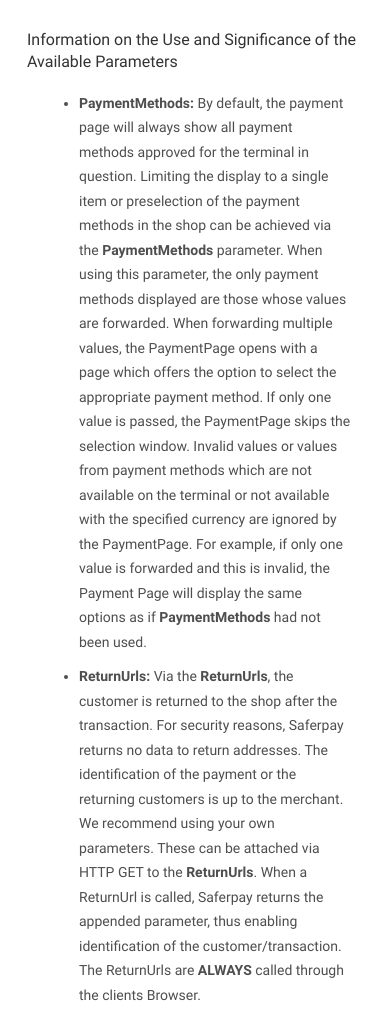
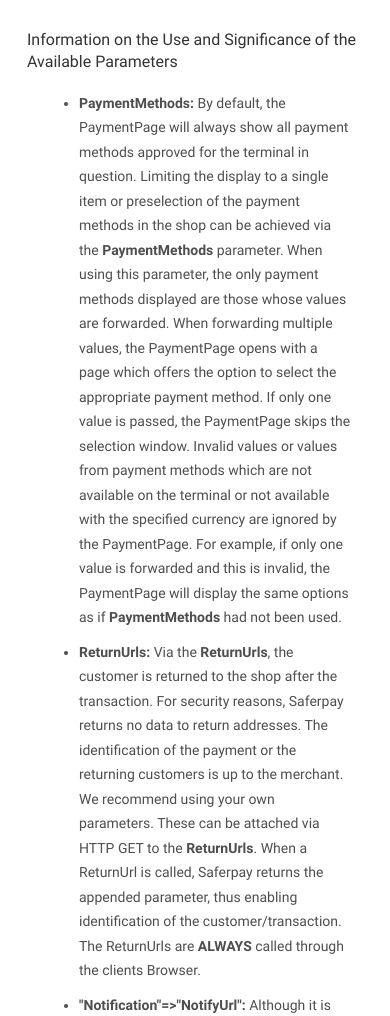
Before and after one commit to saferpay/sndbx, a plain HTML site: page Integration_PP.html in a window 390 px wide. Shown: the part 1675-2691 px from the top of the page. Drawn offline with Linux system fonts and the light colour scheme; a script that the page names is missing.

Commit message:
Updated Github pages

```diff
--- a/Integration_PP.html
+++ b/Integration_PP.html
@@ -517,8 +517,8 @@
 <li><a href="index.html#Payment_v1_Transaction_Cancel">Cancel/Abort the Transaction</a></li>
 </ul><ol start="6">
 <li>Transaction is finished!</li>
-</ol></div></div></section><section id="pp-initialize"><h3><a name="pp-initialize"></a> PaymentPage Initialize</h3><div class="row"><div class="col-md-6"><p>The process begins with the <a href="https://saferpay.github.io/jsonapi/#Payment_v1_PaymentPage_Initialize">PaymentPage Initialize</a> request. With this request, you forward all data necessary for the payment to Saferpay. These include the customer number (CustomerId), the terminal number (Terminal Id), the currency (CurrencyCode), the amount (Value), the internal reference no. of the merchant system (OrderId), and the return addresses (ReturnUrls) to which the customer will return after leaving the payment page.</p></div></div></section><section><h3>Information on the Use and Significance of the Available Parameters</h3><div class="row"><div class="col-md-6"><ul>
-<li><p><strong>PaymentMethods:</strong> By default, the payment page will always show all payment methods approved for the terminal in question. Limiting the display to a single item or preselection of the payment methods in the shop can be achieved via the <strong>PaymentMethods</strong> parameter. When using this parameter, the only payment methods displayed are those whose values are forwarded.  When forwarding multiple values, the PaymentPage opens with a page which offers the option to select the appropriate payment method. If only one value is passed, the PaymentPage skips the selection window. Invalid values or values from payment methods which are not available on the terminal or not available with the specified currency are ignored by the PaymentPage. For example, if only one value is forwarded and this is invalid, the Payment Page will display the same options as if <strong>PaymentMethods</strong> had not been used.</p>
+</ol></div></div></section><section id="pp-initialize"><h3><a name="pp-initialize"></a> PaymentPage Initialize</h3><div class="row"><div class="col-md-6"><p>The process begins with the <a href="https://saferpay.github.io/jsonapi/#Payment_v1_PaymentPage_Initialize">PaymentPage Initialize</a> request. With this request, you forward all data necessary for the payment to Saferpay. These include the customer number (CustomerId), the terminal number (Terminal Id), the currency (CurrencyCode), the amount (Value), the internal reference no. of the merchant system (OrderId), and the return addresses (ReturnUrls) to which the customer will return after leaving the PaymentPage.</p></div></div></section><section><h3>Information on the Use and Significance of the Available Parameters</h3><div class="row"><div class="col-md-6"><ul>
+<li><p><strong>PaymentMethods:</strong> By default, the PaymentPage will always show all payment methods approved for the terminal in question. Limiting the display to a single item or preselection of the payment methods in the shop can be achieved via the <strong>PaymentMethods</strong> parameter. When using this parameter, the only payment methods displayed are those whose values are forwarded.  When forwarding multiple values, the PaymentPage opens with a page which offers the option to select the appropriate payment method. If only one value is passed, the PaymentPage skips the selection window. Invalid values or values from payment methods which are not available on the terminal or not available with the specified currency are ignored by the PaymentPage. For example, if only one value is forwarded and this is invalid, the PaymentPage will display the same options as if <strong>PaymentMethods</strong> had not been used.</p>
 </li>
 <li><p><strong>ReturnUrls:</strong> Via the <strong>ReturnUrls</strong>, the customer is returned to the shop after the transaction. For security reasons, Saferpay returns no data to return addresses. The identification of the payment or the returning customers is up to the merchant. We recommend using your own parameters. These can be attached via HTTP GET to the <strong>ReturnUrls</strong>. When a ReturnUrl is called, Saferpay returns the appended parameter, thus enabling identification of the customer/transaction. The ReturnUrls are <strong>ALWAYS</strong> called through the clients Browser.</p>
 </li>
@@ -528,7 +528,7 @@
 </li>
 <li><p><strong>BillingAddressForm and DeliveryAddressForm:</strong> The use of <strong>BillingAddressForm</strong> and/or <strong>DeliveryAddressForm</strong> allows card holders to fill in an address-form during payment. This enables merchants to capture their address-data without having to implement a form on their own. It can be freely decided which entry fields are mandatory to fill in and which are not. Upon completion of the payment, Saferpay returns the addresses via the <a href="https://saferpay.github.io/jsonapi/#Payment_v1_PaymentPage_Assert">PaymentPage Assert</a> response.</p>
 </li>
-<li><p><strong>Card Verification Value:</strong> The Card Verification Value (CVC) is mandatory, when using the Payment Page, except for card brand Maestro, which offers cards with and without CVC.</p>
+<li><p><strong>Card Verification Value:</strong> The Card Verification Value (CVC) is mandatory, when using the PaymentPage, except for card brand Maestro, which offers cards with and without CVC.</p>
 </li>
 <li><p><strong>Card Holder:</strong> The also is mandatory, however you may hide the input field. See the <strong>CardForm</strong> container inside the <a href="https://saferpay.github.io/jsonapi/#Payment_v1_PaymentPage_Initialize">PaymentPage Initialize</a> request.</p>
 </li>
```
